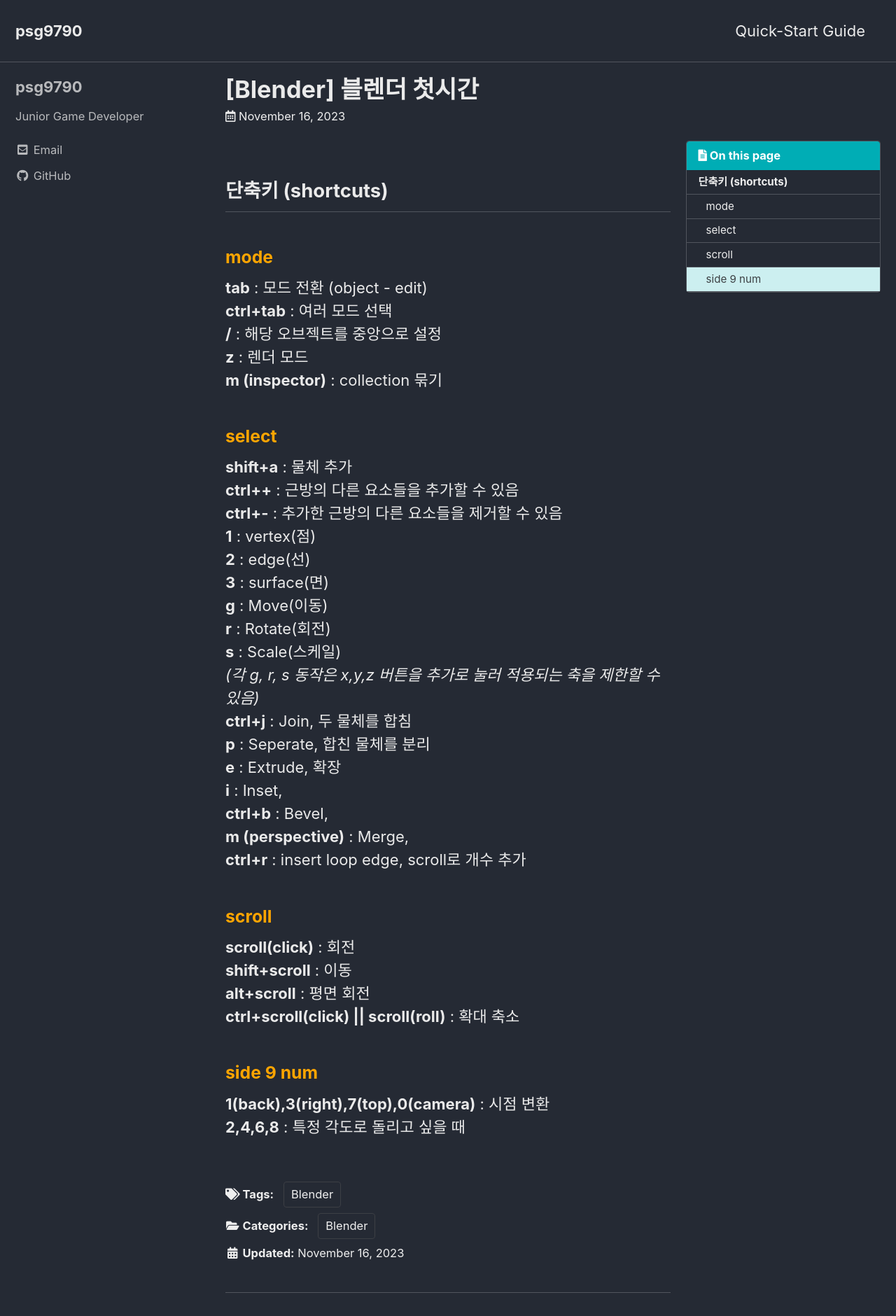
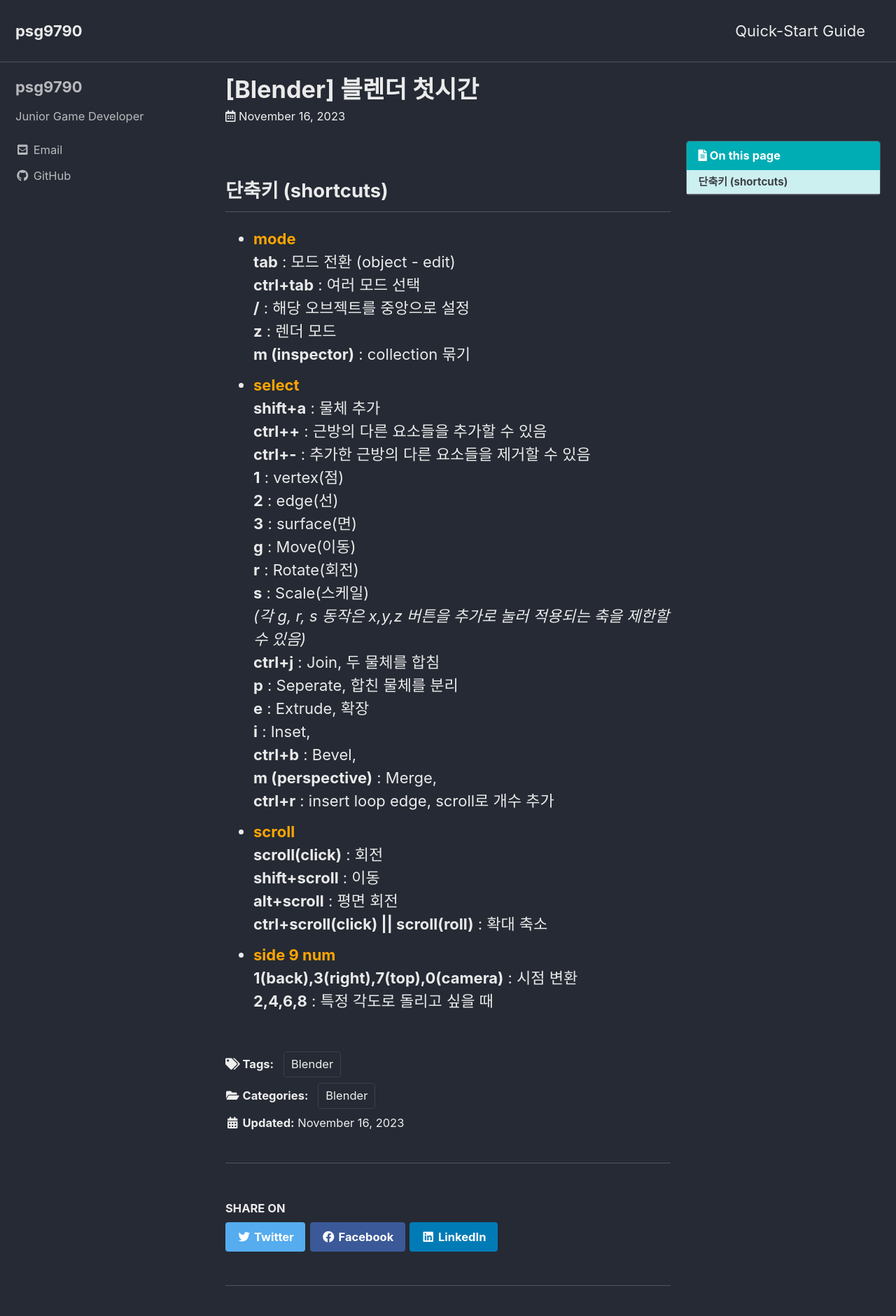
Before and after one commit to psg9790/psg9790.github.io, a Jekyll site: the page built from _posts/2023-11-16-start-blender.md, in a window 1280 px wide. Shown: the top 1880 px of the page at 70% size. Built offline with Jekyll 4.4.1, drawn with Linux system fonts in a browser that asks for light colours; cached includes are drawn as plain includes.

Commit message:
231116-1220

```diff
--- a/_posts/2023-11-16-start-blender.md
+++ b/_posts/2023-11-16-start-blender.md
@@ -15,13 +15,13 @@ last_modified_at: 2023-11-16 09:30:00+0900
 ---
 
 ## 단축키 (shortcuts)
-### **<span style="color:orange">mode</span>**
+- **<span style="color:orange">mode</span>**
 **tab** : 모드 전환 (object - edit)
 **ctrl+tab** : 여러 모드 선택
 **/** : 해당 오브젝트를 중앙으로 설정
 **z** : 렌더 모드
 **m (inspector)** : collection 묶기
-### **<span style="color:orange">select</span>**
+- **<span style="color:orange">select</span>**
 **shift+a** : 물체 추가
 **ctrl++** : 근방의 다른 요소들을 추가할 수 있음
 **ctrl+-** : 추가한 근방의 다른 요소들을 제거할 수 있음
@@ -39,11 +39,11 @@ last_modified_at: 2023-11-16 09:30:00+0900
 **ctrl+b** : Bevel,
 **m (perspective)** : Merge,
 **ctrl+r** : insert loop edge, scroll로 개수 추가
-### **<span style="color:orange">scroll</span>**
+- **<span style="color:orange">scroll</span>**
 **scroll(click)** : 회전
 **shift+scroll** : 이동
 **alt+scroll** : 평면 회전
 **ctrl+scroll(click) || scroll(roll)** : 확대 축소
-### **<span style="color:orange">side 9 num</span>**
+- **<span style="color:orange">side 9 num</span>**
 **1(back),3(right),7(top),0(camera)** : 시점 변환
 **2,4,6,8** : 특정 각도로 돌리고 싶을 때
```
